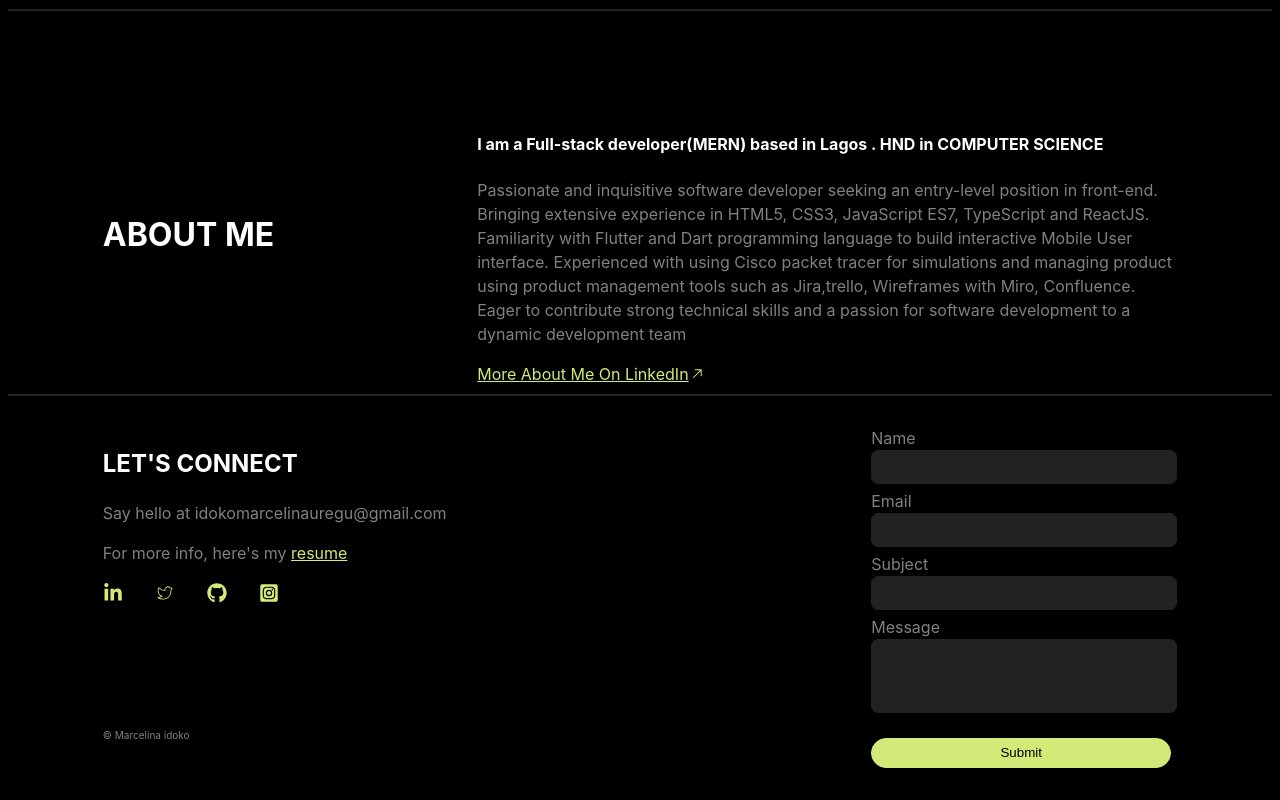
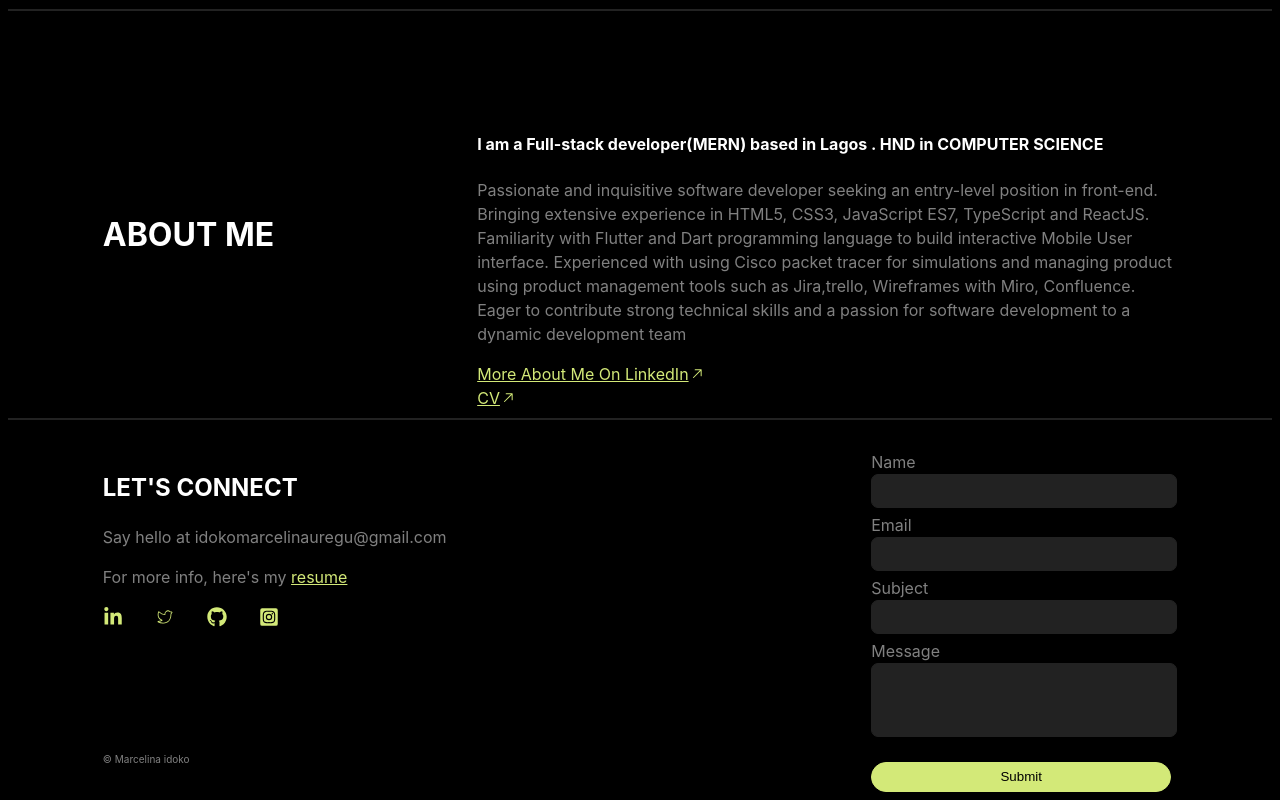
Before and after one commit to IdokoMarcelina/portfolio, a React (Vite) app: page / in a window 1280 px wide. Shown: the part 2681-3481 px from the top of the page. Before the commit the page ends 3457 px from the top, so only its background shows below. Built offline with nearby package versions, Linux system fonts and the light colour scheme.

Commit message:
updated latest

```diff
--- a/src/components/About.jsx
+++ b/src/components/About.jsx
@@ -30,6 +30,7 @@
             skills and a passion for software development to a dynamic
              development team </p>
       <a href="https://www.linkedin.com/in/marcelinaidoko">More About Me On LinkedIn <GoArrowUpRight /></a>
+      <a href="https://drive.google.com/file/d/1eohm14TnvHWJoCI1d3wZfsmlwt_GhZxq/view?usp=sharing">CV<GoArrowUpRight /></a>
     </Right>
     </Container>
     </Wrapper>
```
